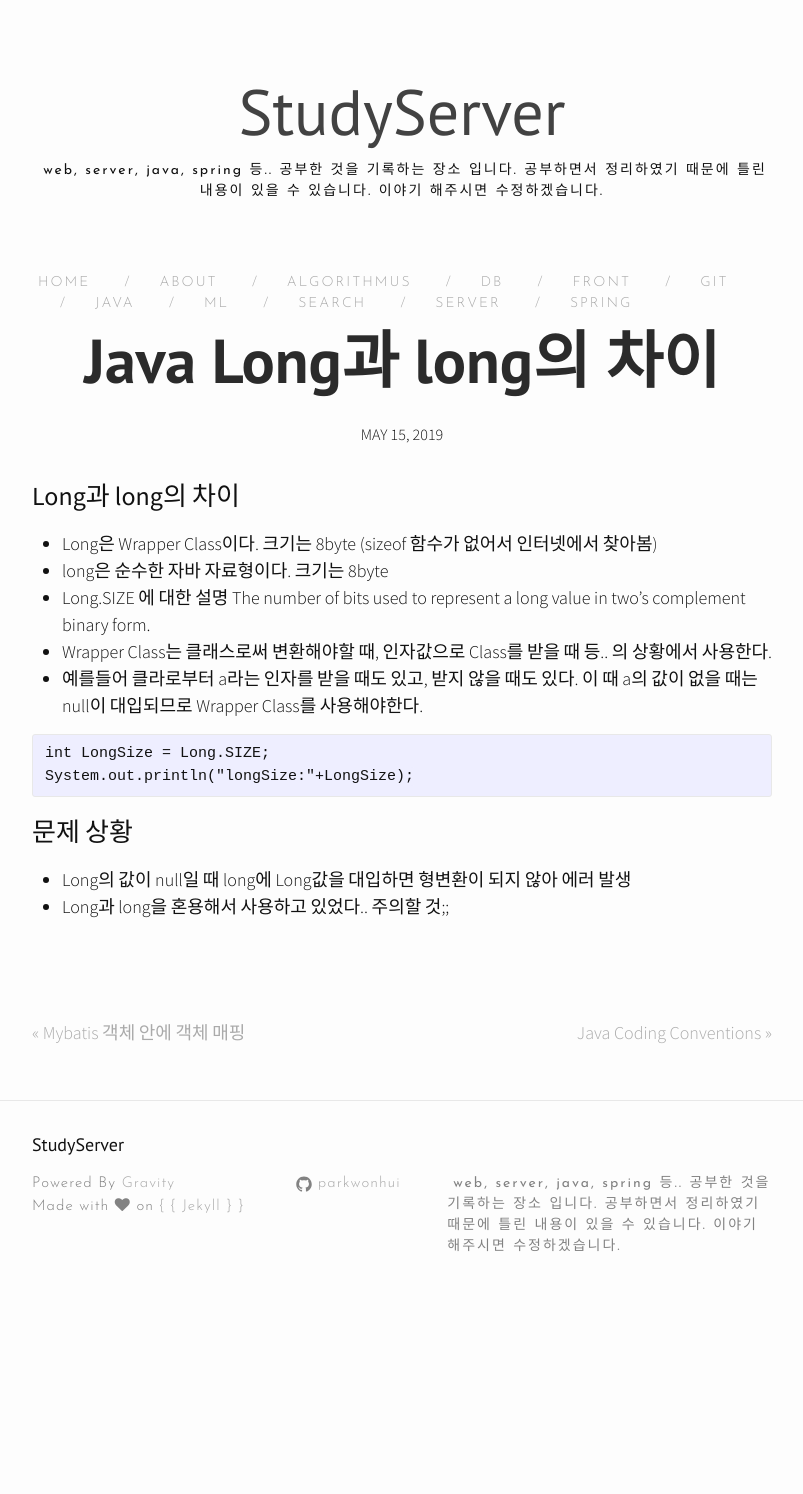
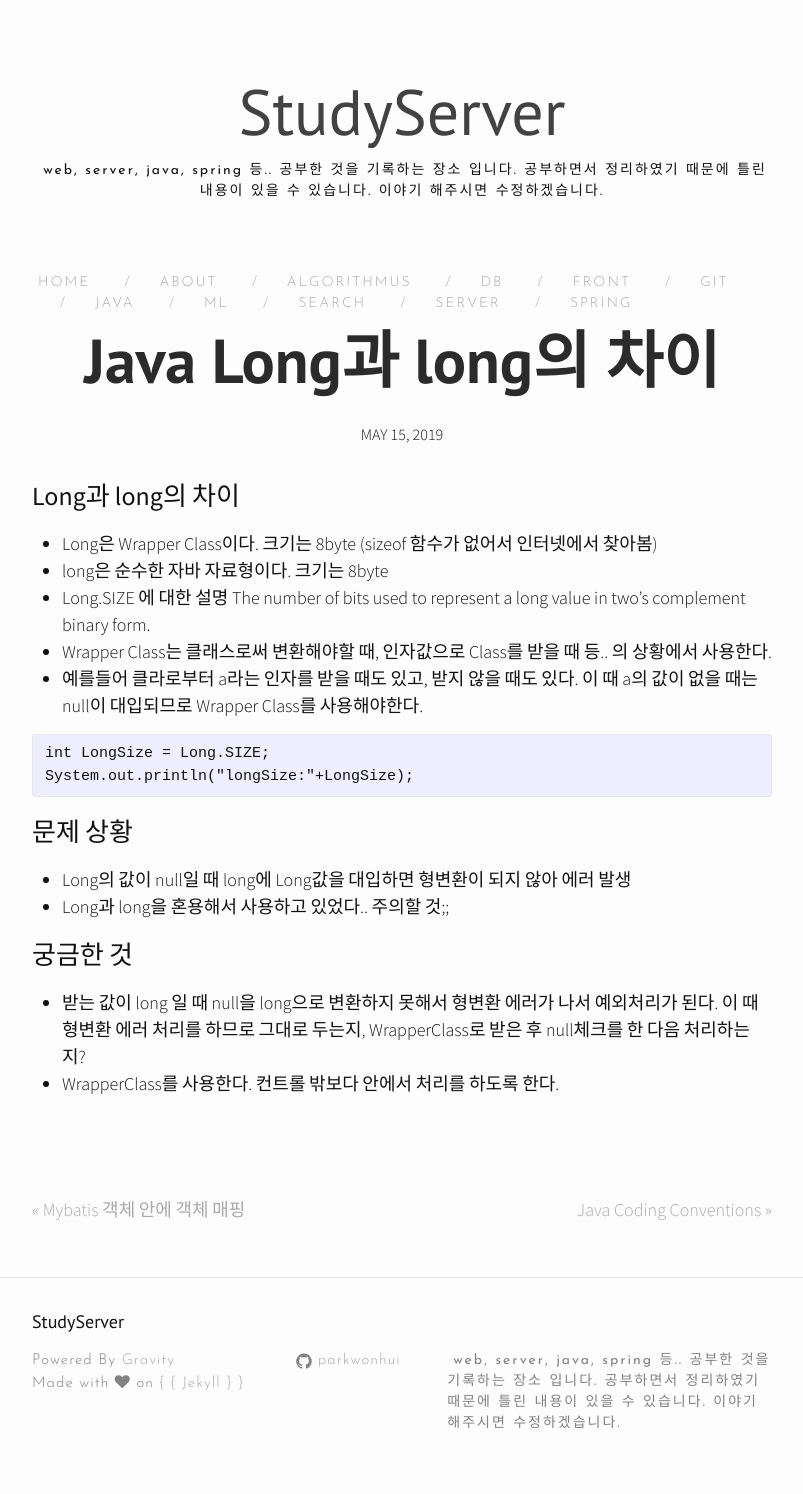
Before and after one commit to parkwonhui/parkwonhui.dev-github.io, a Jekyll site: the page built from _posts/java/2019-5-15-java-wrapper-class.md, in a window 1280 px wide. Shown: the whole page, without its empty margins (238-1041 px from the left). Built offline with Jekyll 4.4.1, drawn with Linux system fonts in a browser that asks for light colours; nearby versions of some CDN libraries; comment, search, counter and statistics services are not loaded; before the commit the page ends 1317 px from its top, so only the background shows below that.

Commit message:
wrapper class 추가 정리

```diff
--- a/_posts/java/2019-5-15-java-wrapper-class.md
+++ b/_posts/java/2019-5-15-java-wrapper-class.md
@@ -22,6 +22,9 @@ System.out.println("longSize:"+LongSize);
 - Long의 값이 null일 때 long에 Long값을 대입하면 형변환이 되지 않아 에러 발생
 - Long과 long을 혼용해서 사용하고 있었다.. 주의할 것;;
 
+### 궁금한 것
+- 받는 값이 long 일 때 null을 long으로 변환하지 못해서 형변환 에러가 나서 예외처리가 된다. 이 때 형변환 에러 처리를 하므로 그대로 두는지, WrapperClass로 받은 후 null체크를 한 다음 처리하는지?
+- WrapperClass를 사용한다. 컨트롤 밖보다 안에서 처리를 하도록 한다.
 
 <div id="disqus_thread"></div>
 <script>
```
